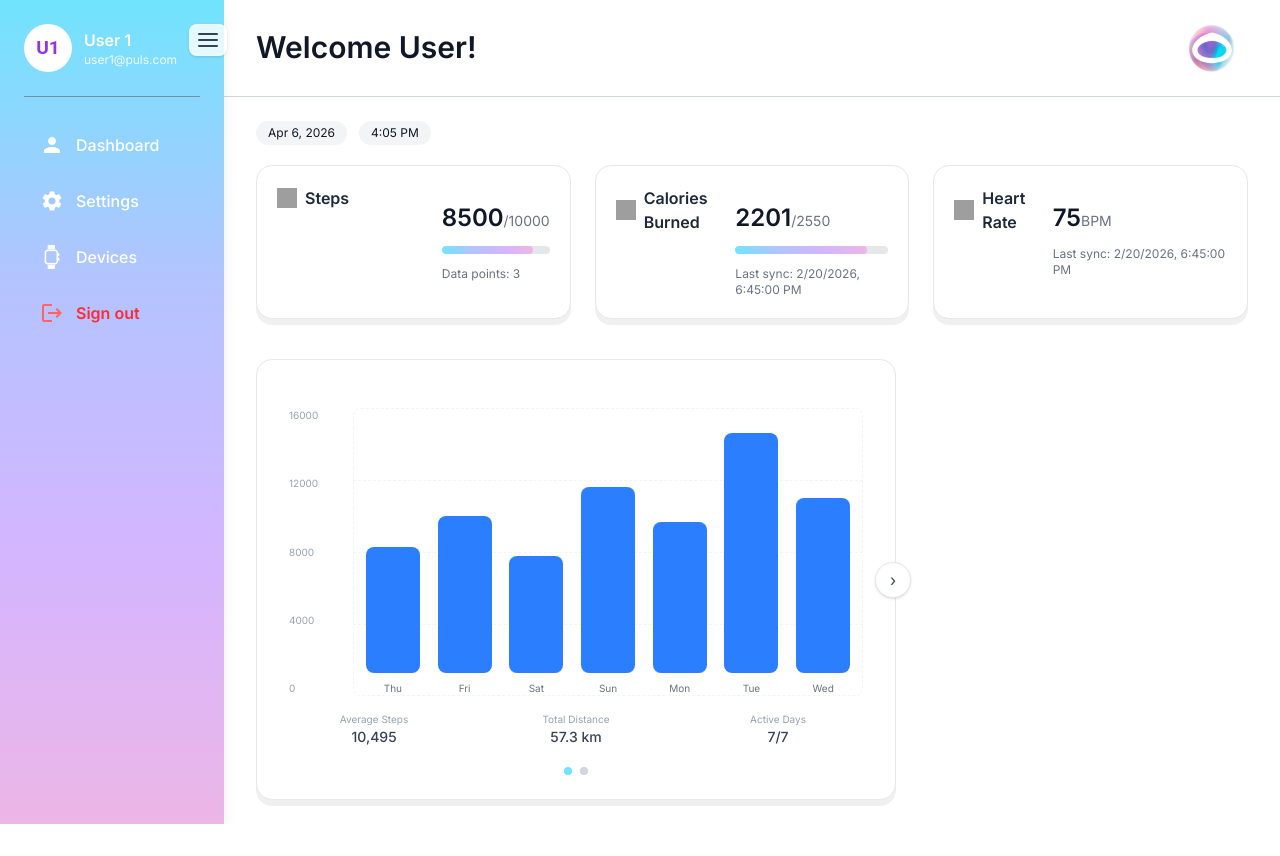
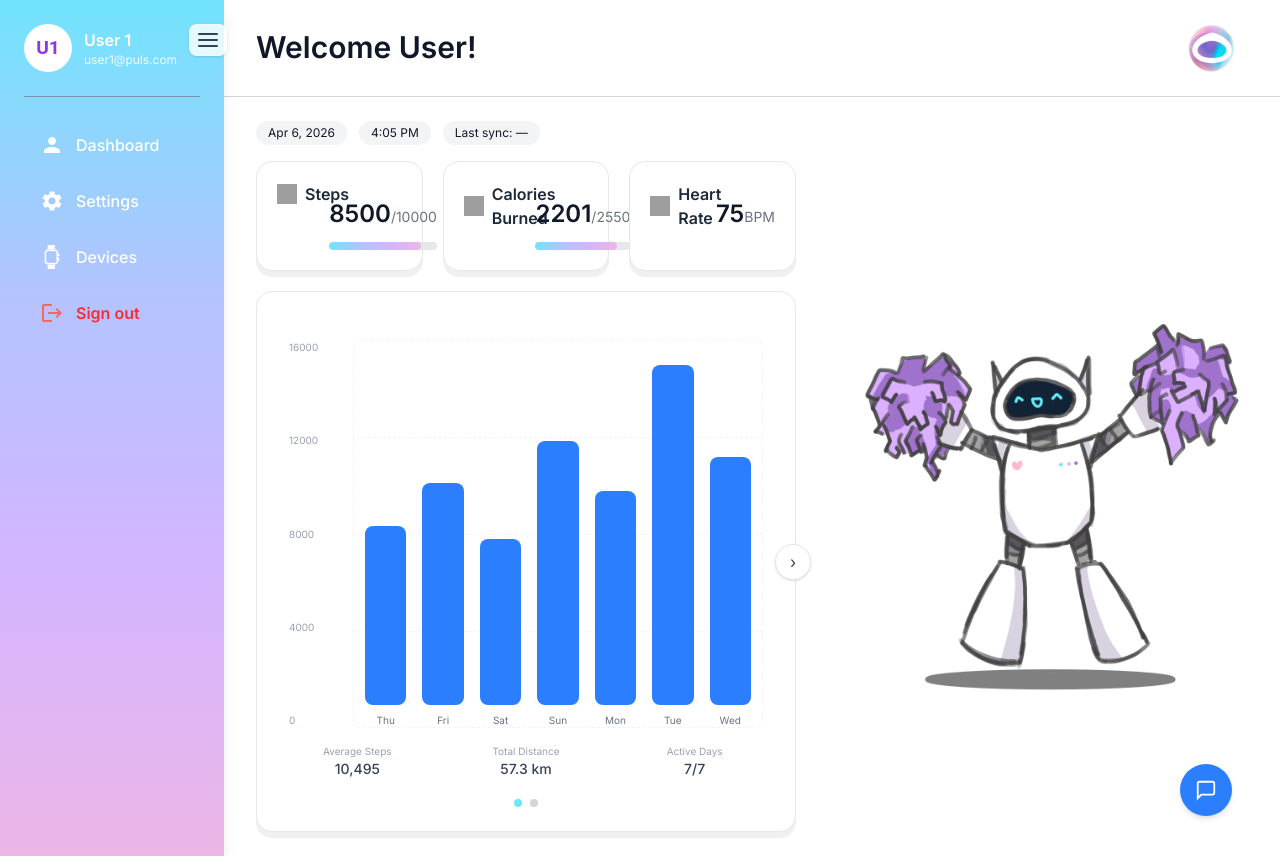
Before and after one commit to Pulse-Software-Inc/pulse-link, a Next.js app: page /main/user-dashboard in a window 1280 px wide. Before the commit the page ends 824 px from the top, so only its background shows below. Built offline with nearby package versions, Linux system fonts and the light colour scheme; grey boxes are pictures that could not be loaded.

Commit message:
Added chatbox and some changes to the page altogether

```diff
--- a/src/app/main/user-dashboard/page.js
+++ b/src/app/main/user-dashboard/page.js
@@ -5,19 +5,31 @@ import Image from 'next/image';
 import DB_card from '@/components/dashboard/DashCards';
 import useDB_cardsData from '@/components/dashboard/DashCardsData';
 import WeeklyBarChart from '@/components/WeeklyBarChart';
+import MascotPanel from '@/components/nav/MascotPanel';
+import ChatBox from '@/components/dashboard/ChatBox';
 
 function UserDashboard() {
     //fetches the data for the cards from public/userdata.json and formats it for the cards.
     const { cards, loading, error } = useDB_cardsData('/userdata.json', 10000, 2550);
 
+    //percentage calculations to decide what mascot to show.
+    const stepsCard = (cards || []).find((c) => c.id === 'Steps');
+    const kcalCard = (cards || []).find((c) => c.id === 'Kcal');
+    const stepsPct = stepsCard?.progress ? (stepsCard.progress.value / stepsCard.progress.max) * 100 : 0;
+    const caloriesPct = kcalCard?.progress ? (kcalCard.progress.value / kcalCard.progress.max) * 100 : 0;
+
     //making variables to display date and time
     const nowatm = new Date();
     const dateStr = nowatm.toLocaleDateString('en-US', { month: 'short', day: 'numeric', year: 'numeric' });
     const timeStr = nowatm.toLocaleTimeString('en-US', { hour: 'numeric', minute: '2-digit' });
+    const syncTimeCard =
+        !loading && !error
+            ? (cards || []).find((c) => typeof c.footer === 'string' && c.footer.includes('Last sync:'))?.footer : null;
+    const lastSync=syncTimeCard ?syncTimeCard.replace(/\s+/g,' ').trim():'Last sync: —';
     return (
         <div className="flex min-h-screen flex-col lg:flex-row bg-gray-50">
             <Sidebar />
-            <div className="flex-1 bg-white lg:min-w-0">
+            <div className="flex flex-col flex-1 bg-white lg:min-w-0">
                 {/* Header */}
                 <header className="flex items-center justify-between border-b border-gray-300 py-3 pl-16 pr-4 sm:px-6 lg:px-8">
                     <h1 className="pr-3 text-xl font-semibold leading-tight text-gray-900 sm:text-2xl lg:text-3xl">Welcome User!</h1>
@@ -30,30 +42,37 @@ function UserDashboard() {
                     />
                 </header>
                 {/* Main content area */}
-                <main className="px-4 py-5 sm:px-6 sm:py-6 lg:px-8">
-                    <div className="mx-auto w-full max-w-7xl">
+                <main className="flex flex-col flex-1 px-4 py-5 sm:px-6 sm:py-6 lg:px-8">
+                    <div className="flex flex-col flex-1 mx-auto w-full max-w-7xl gap-4">
                         <div className="flex flex-wrap items-center gap-2 sm:gap-3">
                             <span className="rounded-full bg-gray-100 px-3 py-1 text-[11px] text-gray-900 sm:text-xs">{dateStr}</span>
                             <span className="rounded-full bg-gray-100 px-3 py-1 text-[11px] text-gray-900 sm:text-xs">{timeStr}</span>
+                            <span className="px-3 py-1 rounded-full bg-gray-100 text-gray-900 text-xs whitespace-nowrap">{lastSync}</span>
                         </div>
 
                         {/*Display Cards*/}
-                        <div className="mt-5 grid grid-cols-1 gap-4 sm:gap-6 md:grid-cols-2 xl:grid-cols-3">
+                        <div className="flex-1 grid grid-cols-1 xl:grid-cols-[1fr_420px] gap-6 xl:gap-8 items-stretch">
+                            <div className="flex flex-col gap-5 justify-between">
+
+                        <div className="grid grid-cols-1 gap-4 sm:gap-5 md:grid-cols-2 xl:grid-cols-3">
                             {loading ? (<>
-                                <div className="mt-1 min-h-[190px] rounded-2xl border border-gray-200 bg-white p-5">Loading...</div>
-                                <div className="mt-1 min-h-[190px] rounded-2xl border border-gray-200 bg-white p-5">Loading...</div>
-                                <div className="mt-1 min-h-[190px] rounded-2xl border border-gray-200 bg-white p-5">Loading...</div>
+                                <div className="mt-1 min-h-[100px] rounded-2xl border border-gray-200 bg-white p-5">Loading...</div>
+                                <div className="mt-1 min-h-[100px] rounded-2xl border border-gray-200 bg-white p-5">Loading...</div>
+                                <div className="mt-1 min-h-[100px] rounded-2xl border border-gray-200 bg-white p-5">Loading...</div>
                             </>
                             ) : error ? (
                                 <div className="col-span-full text-sm text-red-600">{error}</div>
                             ) : (
                                 (cards || []).map((val) => <DB_card key={val.id} val={val} />)
                             )}
+                            </div>
+                            <div className="flex-1">
+                            <WeeklyBarChart jsonPath="/userdata.json" />
                         </div>
-                        <div className="mt-8 grid grid-cols-1 items-stretch gap-6 lg:gap-8 xl:mt-10 xl:grid-cols-[1fr_320px]">
-                            <WeeklyBarChart jsonPath="/userdata.json" />
-                            <div className="flex min-h-[220px] items-center justify-center rounded-2xl border border-transparent bg-white sm:min-h-[320px]">
-                                {/* mascot */}
+                            </div>
+                        <div className="hidden xl:flex items-center justify-center h-full w-full relative">
+                                <MascotPanel stepsPct={stepsPct} caloriesPct={caloriesPct} />
+                                <ChatBox />
                             </div>
                         </div>
                     </div>
--- a/src/components/WeeklyBarChart.js
+++ b/src/components/WeeklyBarChart.js
@@ -131,7 +131,7 @@ export default function WeeklyBarChart({ jsonPath = '/userdata.json' }) {
 
       {slide === 0 ? (
         <>
-          <div className="h-[320px] flex items-end gap-4 px-2 pt-6 pb-2">
+          <div className="h-[420px] flex items-end gap-4 px-2 pt-6 pb-2">
             <div className="h-full w-12 flex flex-col justify-between text-[10px] text-gray-400">
               <span>{Math.round((maxSteps * 1.0) / 1000) * 1000}</span>
               <span>{Math.round((maxSteps * 0.75) / 1000) * 1000}</span>
@@ -149,7 +149,7 @@ export default function WeeklyBarChart({ jsonPath = '/userdata.json' }) {
 
               <div className="relative h-full flex items-end justify-between gap-4 px-3">
                 {barData.map((d) => {
-                  const MAX_BAR_PX = 240;
+                  const MAX_BAR_PX = 340;
                   const h = Math.max(3, (d.value / maxSteps) * MAX_BAR_PX);
 
                   return (
@@ -191,7 +191,7 @@ export default function WeeklyBarChart({ jsonPath = '/userdata.json' }) {
           ) : (
             <>
               <div className="w-full overflow-hidden rounded-2xl">
-                <svg viewBox={`0 0 ${hrSvg.W} ${hrSvg.H}`} className="w-full h-[320px]">
+                <svg viewBox={`0 0 ${hrSvg.W} ${hrSvg.H}`} className="w-full h-[420px]">
                   {[0, 0.25, 0.5, 0.75, 1].map((t) => {
                     const y = hrSvg.padT + (1 - t) * hrSvg.plotH;
                     return (
--- /dev/null
+++ b/src/components/dashboard/ChatBox.js
@@ -0,0 +1,93 @@
+'use client';
+import React, { useState, useRef, useEffect } from 'react';
+
+export default function ChatBox() {
+  const [open, setOpen] = useState(false);
+  const [messages, setMessages] = useState([
+    { role: 'bot', text: "Hey! Ask me anything about your fitness data." }
+  ]);
+  const [input, setInput] = useState('');
+  const [loading, setLoading] = useState(false);
+  const bottomRef = useRef(null);
+
+  useEffect(() => {
+    bottomRef.current?.scrollIntoView({ behavior: 'smooth' });
+  }, [messages]);
+
+  const sendMessage = async () => {
+    const text = input.trim();
+    if (!text || loading) return;
+    setInput('');
+    setMessages((prev) => [...prev, { role: 'user', text }]);
+    setLoading(true);
+    setTimeout(() => {
+      setMessages((prev) => [...prev, { role: 'bot', text: 'Hey! Ask me anything about your fitness data.' }]);
+      setLoading(false);
+    }, 600);
+  };
+
+  return (
+    <div className="absolute bottom-4 right-4 flex flex-col items-end gap-3 z-50">
+      {open && (
+        <div className="w-[320px] flex flex-col rounded-2xl border border-gray-200 bg-white overflow-hidden shadow-lg">
+
+          <div className="flex items-center justify-between bg-blue-500 px-4 py-3">
+            <div className="flex items-center gap-2">
+              <div className="w-7 h-7 rounded-full bg-white/25 flex items-center justify-center text-white text-xs font-medium">C</div>
+              <span className="text-white text-sm font-medium">Fitness Chatbot</span>
+            </div>
+            <button onClick={() => setOpen(false)} className="text-white text-lg leading-none bg-transparent border-none cursor-pointer">✕</button>
+          </div>
+          <div className="h-[260px] overflow-y-auto flex flex-col gap-2 p-3 bg-gray-50">
+            {messages.map((m, i) => (
+              <div
+                key={i}
+                className={`max-w-[80%] px-3 py-2 rounded-xl text-[13px] leading-relaxed
+                  ${m.role === 'bot'
+                    ? 'self-start bg-white border border-gray-200 text-gray-700 rounded-bl-sm'
+                    : 'self-end bg-blue-500 text-white rounded-br-sm'
+                  }`}
+              >
+                {m.text}
+              </div>
+            ))}
+            {loading && (
+              <div className="self-start bg-white border border-gray-200 text-gray-400 text-[13px] px-3 py-2 rounded-xl rounded-bl-sm">
+                Typing...
+              </div>
+            )}
+            <div ref={bottomRef} />
+          </div>
+
+          <div className="flex items-center gap-2 px-3 py-2 border-t border-gray-200 bg-white">
+            <input
+              value={input}
+              onChange={(e) => setInput(e.target.value)}
+              onKeyDown={(e) => e.key === 'Enter' && sendMessage()}
+              placeholder="Ask Pulsey..."
+              className="flex-1 rounded-full bg-gray-50 border border-gray-200 px-4 py-1.5 text-[13px] outline-none focus:border-blue-400"
+            />
+            <button
+              onClick={sendMessage}
+              className="w-8 h-8 rounded-full bg-blue-500 flex items-center justify-center flex-shrink-0 hover:bg-blue-600 transition-colors"
+            >
+              <svg width="14" height="14" viewBox="0 0 24 24" fill="none" stroke="white" strokeWidth="2">
+                <line x1="22" y1="2" x2="11" y2="13" />
+                <polygon points="22 2 15 22 11 13 2 9 22 2" />
+              </svg>
+            </button>
+          </div>
+        </div>
+      )}
+
+      <button
+        onClick={() => setOpen((o) => !o)}
+        className="w-13 h-13 w-[52px] h-[52px] rounded-full bg-blue-500 hover:bg-blue-600 transition-colors flex items-center justify-center shadow-md"
+      >
+        <svg width="22" height="22" viewBox="0 0 24 24" fill="none" stroke="white" strokeWidth="2">
+          <path d="M21 15a2 2 0 0 1-2 2H7l-4 4V5a2 2 0 0 1 2-2h14a2 2 0 0 1 2 2z" />
+        </svg>
+      </button>
+    </div>
+  );
+}
--- a/src/components/dashboard/DashCardsData.js
+++ b/src/components/dashboard/DashCardsData.js
@@ -43,7 +43,7 @@ export default function useDB_cardsData(
                         iconSrc: '/DashboardIcons/Steps_Icon.svg',
                         main: totalSteps,
                         sub: `/${stepGoal}`,
-                        footer: s.data_points ? `Data points: ${s.data_points}` : null,
+                        footer: null,
                         progress: { value: totalSteps, max: num(stepGoal, 1) },
                     },
                     {
@@ -52,7 +52,7 @@ export default function useDB_cardsData(
                         iconSrc: '/DashboardIcons/Calories_Icon.svg',
                         main: Math.round(totalKcal),
                         sub: `/${kcalGoal}`,
-                        footer: syncTxt,
+                        footer: null,
                         progress: { value: totalKcal, max: num(kcalGoal, 1) },
                     },
                     {
@@ -61,7 +61,7 @@ export default function useDB_cardsData(
                         iconSrc: '/DashboardIcons/HeartRate_Icon.svg',
                         main: avgHr,
                         sub: 'BPM',
-                        footer: syncTxt
+                        footer: null,
                     },
                 ];
                 if (!cancelled) setCards(mapped);
--- a/src/components/nav/MascotPanel.js
+++ b/src/components/nav/MascotPanel.js
@@ -22,13 +22,13 @@ export default function MascotPanel({ stepsPct = 0, caloriesPct = 0 }) {
   const src = pickMascot(stepsPct, caloriesPct);
 
   return (
-    <div className="rounded-2xl bg-white flex items-center justify-center h-full min-h-[320px] xl:min-h-[720px]">
+    <div className="rounded-2xl bg-white flex items-center justify-center h-full w-full">
       <Image
         src={src}
         alt="Mascot"
         width={520}
         height={900}
-        className="w-full h-full object-contain"
+        className="w-full max-w-[420px] h-auto object-contain"
         priority
       />
     </div>
```
